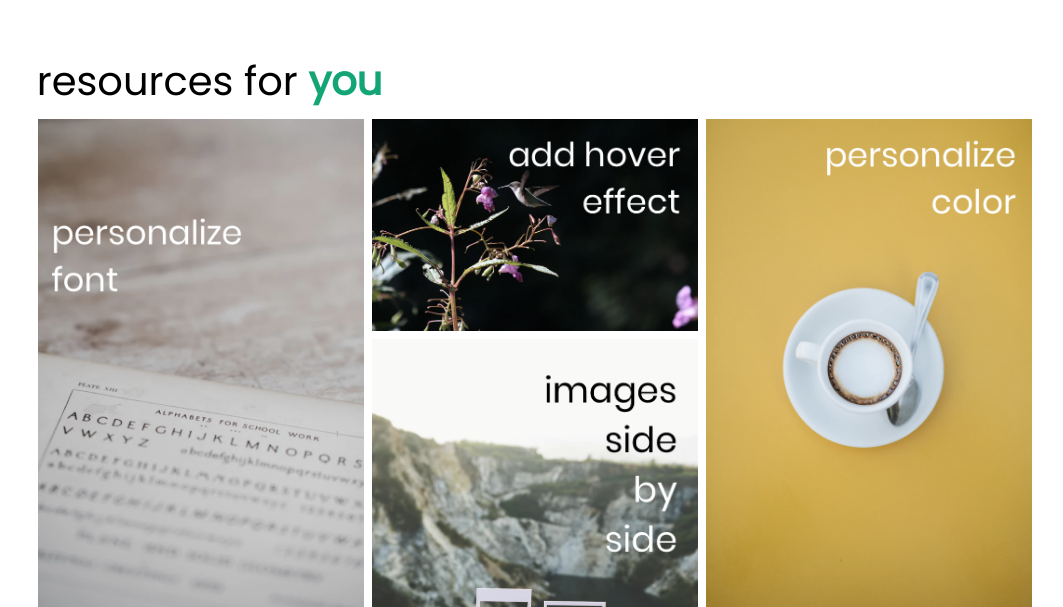
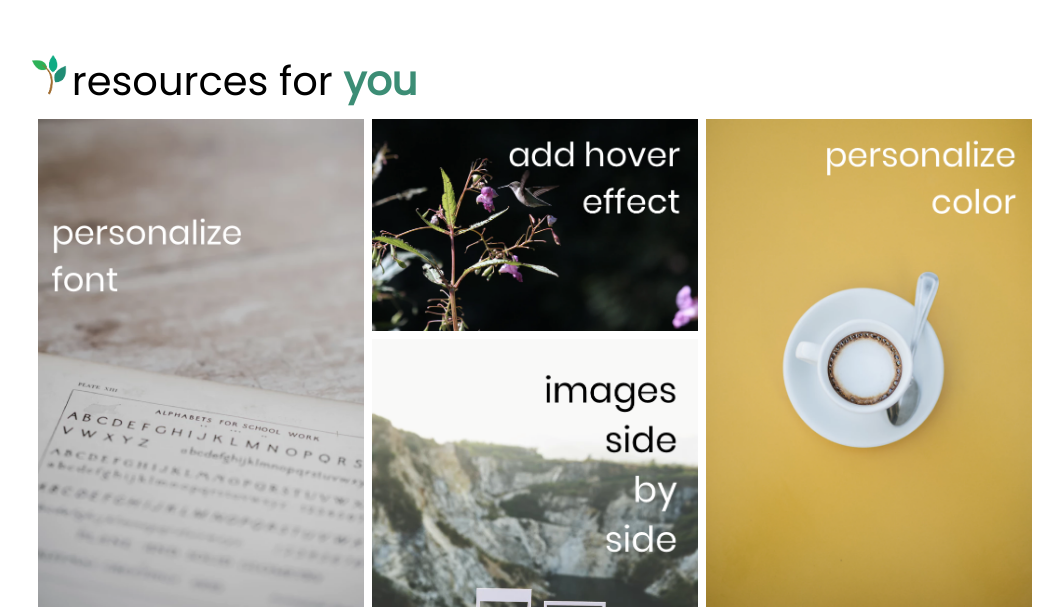
Before and after one commit to ruepark/ruepark.github.io, a PHP site: page / in a window 1280 px wide. Shown: the top 607 px of the page, without its empty margins (104-1167 px from the left). Run offline with PHP 8.4, Linux system fonts and the light colour scheme.

Commit message:
added logo

```diff
--- a/index.html
+++ b/index.html
@@ -1,22 +1,23 @@
 <html>
 	<head>
+		<link rel="shortcut icon" href="favicon.ico" />
 		<link rel="stylesheet" href="style.css"/>
 		<link href="https://fonts.googleapis.com/css?family=Poppins" rel="stylesheet">
 	</head>
 	<body>
-		<h1>resources for <span class="teal">you</span></h1>
+		<h1><img id="sprout" src="logo.png">resources for <span class="teal">you</span></h1>
 		<div class="row">
 			<div class="column">
-				<img src="font.png"/>
-				<img src="rotate.png"/>
+				<img class="link" src="font.png"/>
+				<img class="link" src="rotate.png"/>
 			</div>
 			<div class="column">
-				<img src="hover.png"/>
-				<img src="side.png"/>
+				<img class="link" src="hover.png"/>
+				<img class="link" src="side.png"/>
 			</div>
 			<div class="column">
-				<img src="color.png"/>
-				<img src="video.png"/>
+				<img class="link" src="color.png"/>
+				<img class="link" src="video.png"/>
 			</div>
 		</div>
 	</body>
--- a/style.css
+++ b/style.css
@@ -1,13 +1,18 @@
-img {
+.link {
   width: 100%;
 }
 
+#sprout {
+  height: 40px;
+  padding-right: 5px;
+}
+
 .teal {
-  color: #13A575;
+  color: #3C8D75;
   font-weight: 900;
 }
 
-img:hover {
+.link:hover {
   cursor: pointer;
   filter: saturate(180%) drop-shadow(5px 5px 3px grey) brightness(110%);
 }
@@ -18,7 +23,7 @@ img:hover {
 
 h1 {
   margin-top: 4%;
-  margin-left: 10.5%;
+  margin-left: 10%;
   margin-bottom: 0;
   padding: 0;
   font-size: 40px;
```
Also changed, not shown: favicon.ico (added), logo.png (added).
